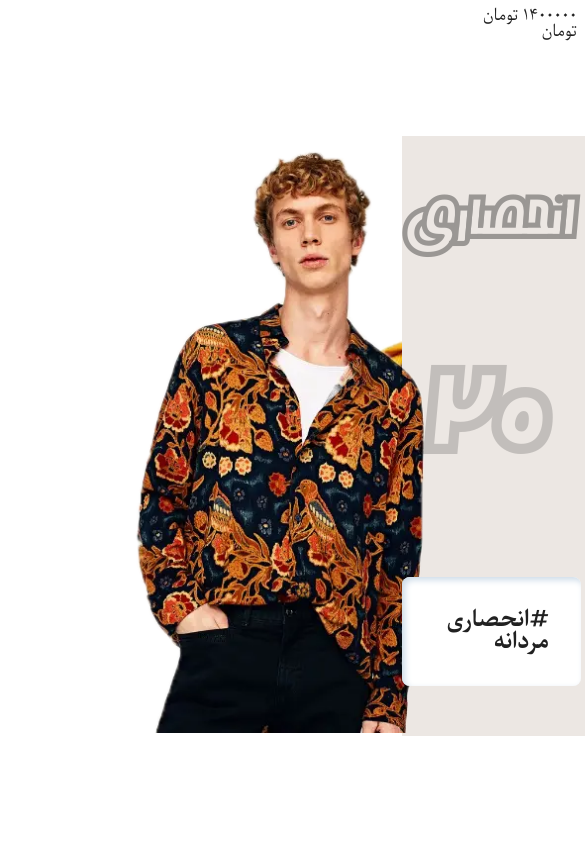
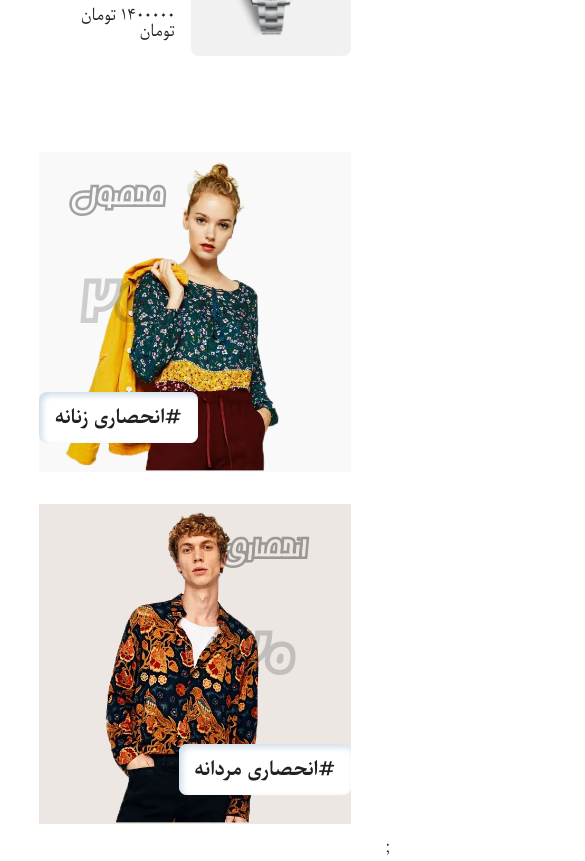
Before and after one commit to mojtaba-jsx/LINORA, a React (Vite) app: page / in a window 390 px wide. Shown: the part 6520-7381 px from the top of the page, 585 px wide, since content can reach past the window. Before the commit the page ends 7277 px from the top, so only its background shows below. Built offline with nearby package versions, Linux system fonts and the light colour scheme.

Commit message:
[Special]- Add Responsive

```diff
--- a/src/custom.css
+++ b/src/custom.css
@@ -281,6 +281,14 @@ body {
     flex-direction: column;
     row-gap: 2rem;
   }
+  /* * Special Component */
+  .speacial-wrapper{
+    flex-direction: column;
+  }
+  .speacial__box{
+    width: 80%;
+    margin: 1rem auto;
+  }
 }
 @media screen and (max-width: 992px) {
   /* * Fashion Component */
@@ -319,6 +327,10 @@ body {
   .selling-products__header-link {
     margin-left: 2rem;
   }
+    /* * Special Component */
+    .speacial__box-image{
+      width: 30rem;
+    }
 }
 @media screen and (max-width: 768px) {
   /* * Fashion Component */
@@ -351,6 +363,27 @@ body {
   .trendstyle__right-text {
     font-size: 1.4rem;
   }
+      /* * Special Component */
+      .speacial__box-image{
+        width: 20rem;
+      }
+      .speacial__box__info-link{
+        padding: 1rem;
+        font-size: 1.2rem;
+      }
+      .speacial__box__info-title{
+        font-size: 2rem;
+      }
+      .speacial__box__info-year{
+        font-size: 4rem;
+      }
+      .speacial__box__info2{
+        right: 0;
+
+      }
+      .speacial__box__info{
+        left: 0;
+      }
 }
 @media screen and (max-width: 576px) {
   /* * Search Component */
```
